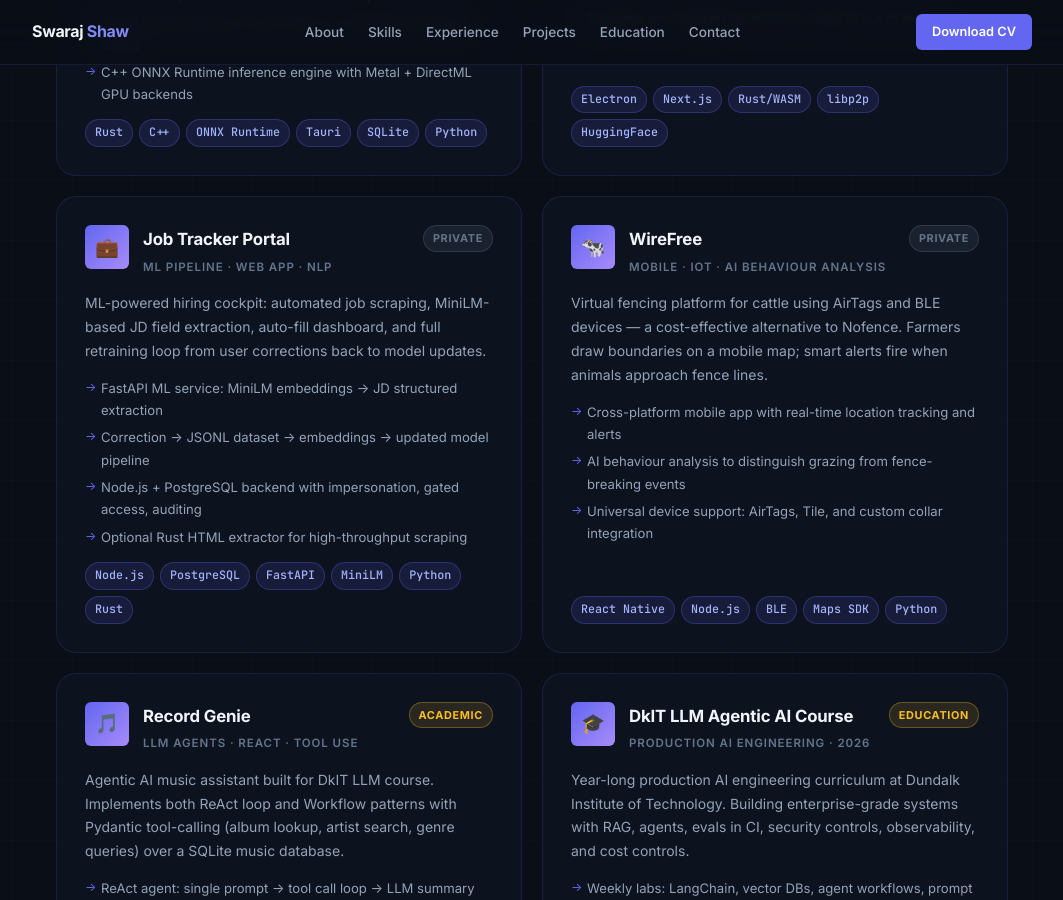
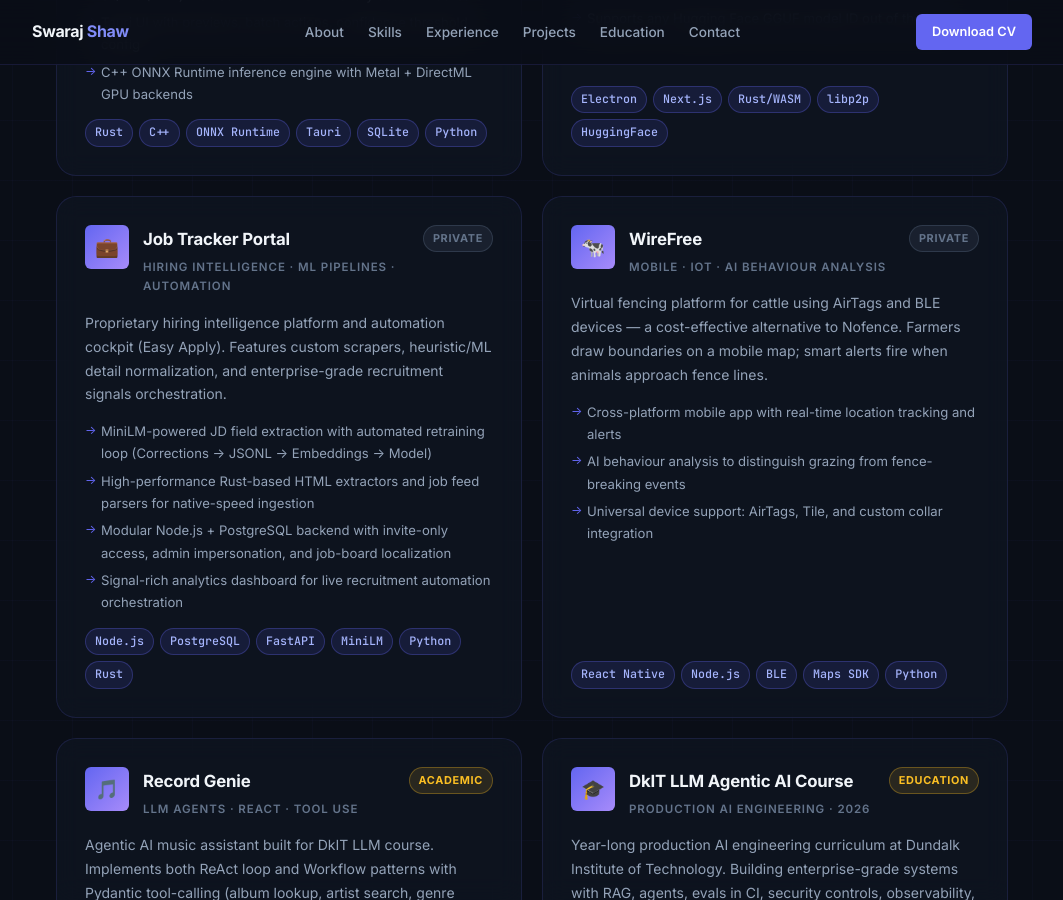
Before and after one commit to swarajshaw/swarajshaw.github.io, a Jekyll site: the page built from index.md, in a window 1280 px wide and 900 px high, scrolled down 3725 px. Shown: the whole window, without its empty margins (108-1171 px from the left). Built offline with Jekyll 4.4.1, drawn with Linux system fonts in a browser that asks for light colours.

Commit message:
docs: refine Job Tracker Portal description for accuracy and technical depth

```diff
--- a/index.md
+++ b/index.md
@@ -268,16 +268,16 @@ layout: default
         <div class="project-icon">💼</div>
         <div class="project-title-group">
           <div class="project-title">Job Tracker Portal</div>
-          <div class="project-type">ML Pipeline · Web App · NLP</div>
+          <div class="project-type">Hiring Intelligence · ML Pipelines · Automation</div>
         </div>
         <span class="project-badge badge-private">Private</span>
       </div>
-      <p class="project-desc">ML-powered hiring cockpit: automated job scraping, MiniLM-based JD field extraction, auto-fill dashboard, and full retraining loop from user corrections back to model updates.</p>
+      <p class="project-desc">Proprietary hiring intelligence platform and automation cockpit (Easy Apply). Features custom scrapers, heuristic/ML detail normalization, and enterprise-grade recruitment signals orchestration.</p>
       <ul class="project-highlights">
-        <li>FastAPI ML service: MiniLM embeddings → JD structured extraction</li>
-        <li>Correction → JSONL dataset → embeddings → updated model pipeline</li>
-        <li>Node.js + PostgreSQL backend with impersonation, gated access, auditing</li>
-        <li>Optional Rust HTML extractor for high-throughput scraping</li>
+        <li>MiniLM-powered JD field extraction with automated retraining loop (Corrections → JSONL → Embeddings → Model)</li>
+        <li>High-performance Rust-based HTML extractors and job feed parsers for native-speed ingestion</li>
+        <li>Modular Node.js + PostgreSQL backend with invite-only access, admin impersonation, and job-board localization</li>
+        <li>Signal-rich analytics dashboard for live recruitment automation orchestration</li>
       </ul>
       <div class="project-stack">
         <span class="stack-tag">Node.js</span><span class="stack-tag">PostgreSQL</span><span class="stack-tag">FastAPI</span><span class="stack-tag">MiniLM</span><span class="stack-tag">Python</span><span class="stack-tag">Rust</span>
```
